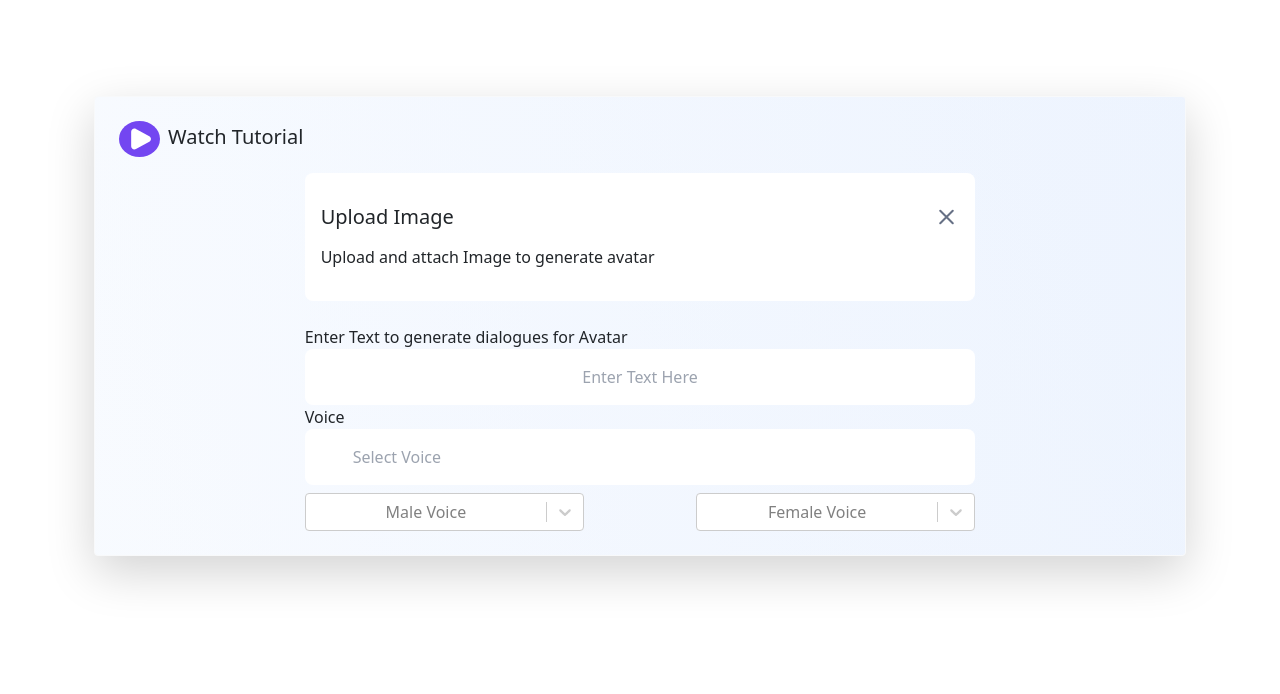
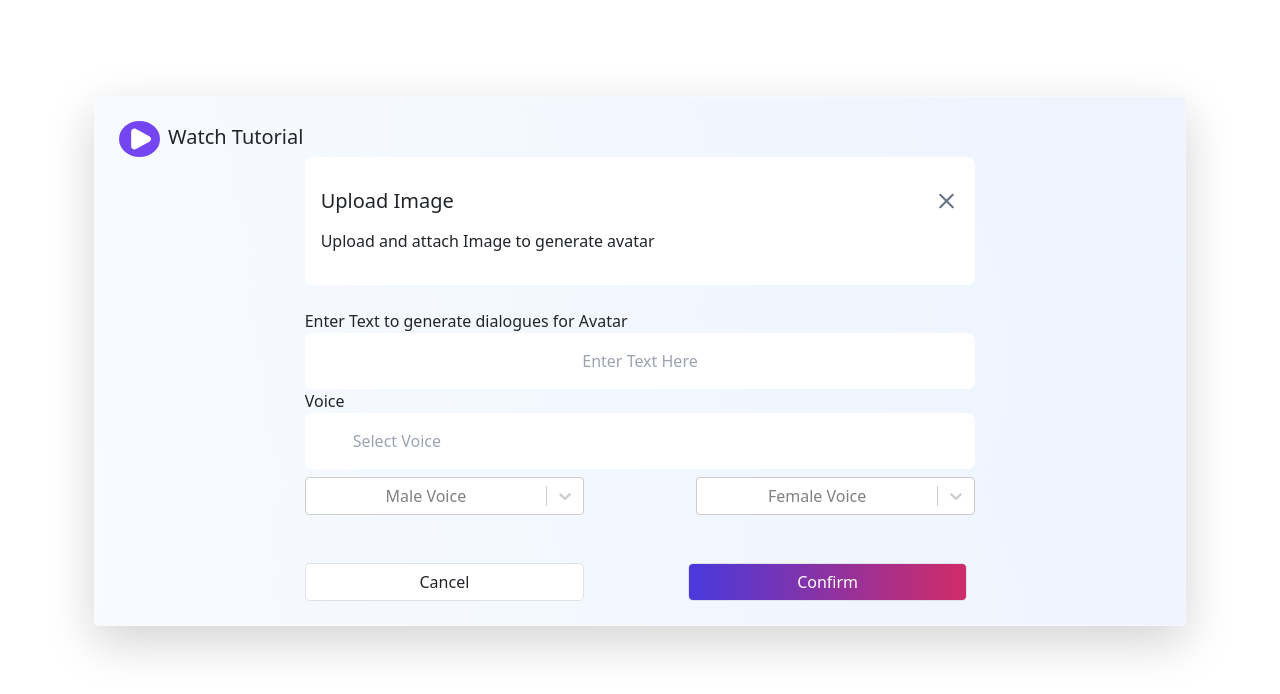
Before and after one commit to rohit1321/TextTovideo, a Next.js app: page /Desktop-11 in a window 1280 px wide. Shown: the top 694 px of the page. Built offline with nearby package versions, Linux system fonts and the light colour scheme.

Commit message:
destopo-12

```diff
--- a/src/app/Desktop-11/page.tsx
+++ b/src/app/Desktop-11/page.tsx
@@ -19,7 +19,7 @@ export default function Home() {
                     /></div>
                     <h5 className=" mx-2 mt-1 text-start">Watch Tutorial</h5>
                 </div>
-                <div className="container col-md-8 d-flex justify-content-center flex-column mt-3">
+                <div className="container col-md-8 d-flex justify-content-center flex-column mt--3">
                     <div className=" justify-content-center bg-white rounded-lg p-3 ">
                         <div className=" d-flex  justify-content-between ">
                             <h5 className="my-3">Upload Image</h5>
@@ -33,7 +33,27 @@ export default function Home() {
                             /></div>
                         <p>Upload and attach Image to generate avatar</p>
                     </div>
-                    <App/>
+                    <App />
+                    <div className="d-flex mt-5 col-12   justify-content-between">
+                        <button
+                            type="button"
+                            className="btn bg-white border text-dark-1 me-2 px-lg-5 px-md-4   col-sm-4 col-lg-5  rounded-3"
+                        //   onClick={() => {
+                        //     router.push("/avatar-creation");
+                        //   }}
+                        >
+                            Cancel
+                        </button>
+                        <button
+                            type="submit"
+                            className="btn bg-transparent border text-dark-1 me-2 px-lg-5 px-md-4  px-sm-4 rounded-3  col-sm-4 col-lg-5 text-white graditent-btn"
+                        //   onClick={() => {
+                        //     router.push("/dashboard");
+                        //   }}
+                        >
+                            Confirm
+                        </button>
+                    </div>
                 </div>
             </div>
         </div>
--- a/src/app/Desktop-12/page.tsx
+++ b/src/app/Desktop-12/page.tsx
@@ -1,5 +1,6 @@
 import React from 'react';
 import 'bootstrap/dist/css/bootstrap.min.css';
+import Image from 'next/image';
 
 const VideoGeneration: React.FC = () => {
   return (
@@ -7,38 +8,62 @@ const VideoGeneration: React.FC = () => {
       <a href="#" className="text-muted me-3">&lt; Back</a>
       <div className="d-flex justify-content-center align-items-center mb-3">
         <div className="d-flex align-items-center">
-          <img src="/Desktop-12/lucide_image (1).svg" alt="Image Icon" className="mx-1" style={{ width: '20px' }} />
+          <Image
+            src="/Desktop-12/lucide_image (1).svg"
+            alt="Image Icon" className="mx-1"
+            height={20}
+            width={20}
+          />
+
           <span className="text-muted mx-2">Image</span>
-          <img src="/Desktop-12/mingcute_voice-line.svg" alt="Voice Icon" className="mx-1" style={{ width: '20px' }} />
+
+          <Image
+            src="/Desktop-12/mingcute_voice-line.svg"
+            alt="Voice Icon"
+            className="mx-1"
+            height={20}
+            width={20}
+          />
+
           <span className="text-muted mx-2">Voice</span>
-          <img src="/Desktop-12/mingcute_ai-line.svg" alt="Generation Icon" className="mx-1" style={{ width: '20px' }} />
+
+          <Image src="/Desktop-12/mingcute_ai-line.svg"
+            alt="Generation Icon"
+            className="mx-1"
+            height={20}
+            width={20}
+          />
           <span className="text-primary mx-2">Generation</span>
         </div>
 
       </div>
-      <div className="card shadow-lg border border-light p-5" style={{ borderRadius: '15px', backgroundColor: '#f8f9fa' }}>
-        <div className="mb-4 d-flex justify-content-center">
-          <img
+      <div className="card shadow-lg border border-light p-4  " style={{ borderRadius: '15px', backgroundColor: '#f8f9fa', width:'60%' }}>
+        <div className="mb-2 d-flex justify-content-center">
+          <Image
             src="/Desktop-12/bd32cd6224dea3398f3615847c4dc6d6 (1).gif"
             alt="Loading Icon"
-            style={{ width: '400', height: '200' }}
+            height={600}
+            width={300}
           />
         </div>
         <h5 className="mb-4 text-center">Hang on while we generate your video</h5>
-        <div className="progress mx-auto" style={{ height: '15px', borderRadius: '5px', backgroundColor: '#e9ecef', width: '60%' }}>
+        <div className="progress mx-auto " style={{ height: '15px', borderRadius: '5px', backgroundColor: '#e9ecef', width: '60%' }}>
           <div
-            className="progress-bar"
+            className="progress-bar "
             role="progressbar"
             style={{
-              width: '5%',
+              width: '10%',
               background: 'linear-gradient(90deg, #4B39DA 2.22%, #CC2C6B 96.67%)',
             }}
             aria-valuenow={5}
             aria-valuemin={0}
             aria-valuemax={100}
-          ></div>
+          >
+
+          </div>
         </div>
       </div>
+
     </div>
   );
 };
```
